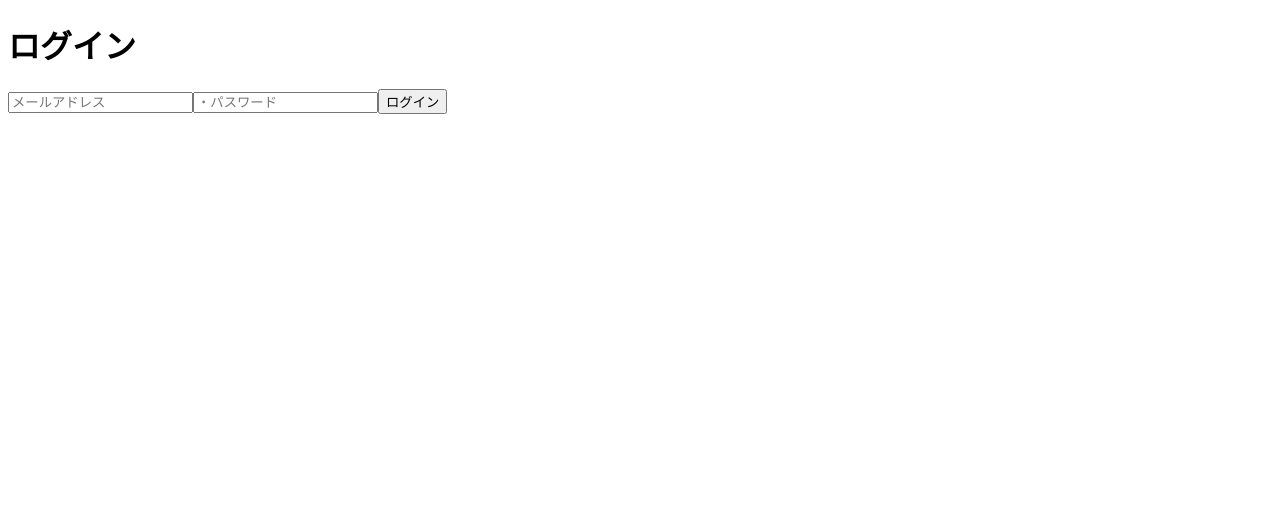
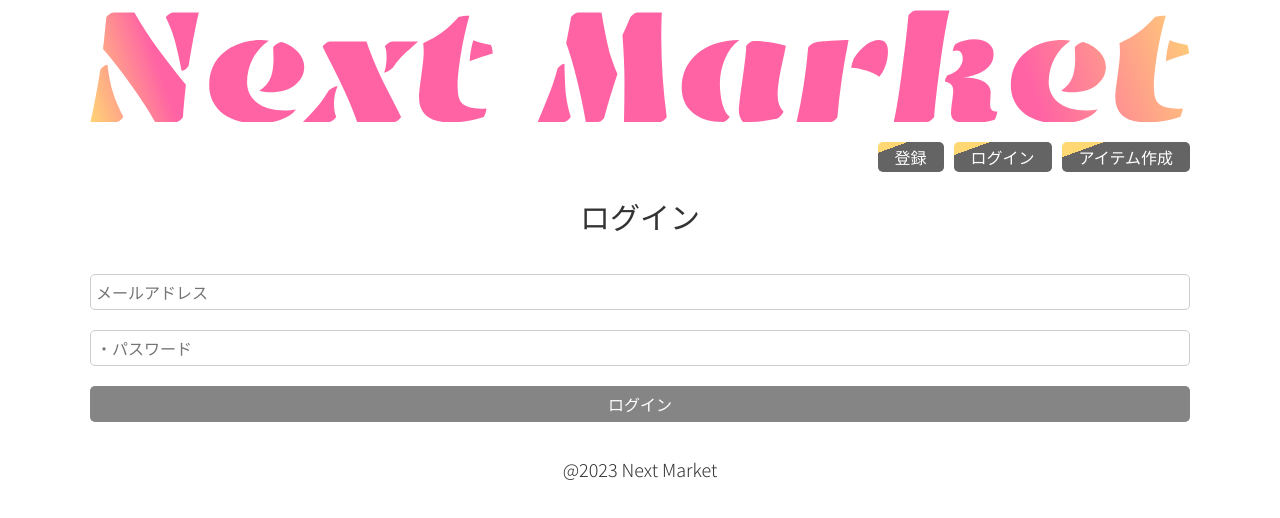
Before and after one commit to toms3776c/next-app-study-kindle, a Next.js app: page /user/login in a window 1280 px wide. Shown: the top 518 px of the page. Built offline with nearby package versions, Linux system fonts and the light colour scheme.

Commit message:
cssの適用、ヘッダー、フッターの追加

```diff
--- /dev/null
+++ b/app/components/footer.js
@@ -0,0 +1,9 @@
+const Footer = () => {
+  return (
+    <footer>
+      <p>@{new Date().getFullYear()} Next Market</p>
+    </footer>
+  );
+};
+
+export default Footer;
--- /dev/null
+++ b/app/components/header.js
@@ -0,0 +1,35 @@
+import Image from "next/image";
+import Link from "next/link";
+
+const Header = () => {
+  return (
+    <header>
+      <div>
+        <Link href="/">
+          <Image
+            src="/header.svg"
+            width={1330}
+            height={148}
+            alt="header-image"
+            priority
+          />
+        </Link>
+      </div>
+      <nav>
+        <ul>
+          <li>
+            <Link href="/user/register">登録</Link>
+          </li>
+          <li>
+            <Link href="/user/login">ログイン</Link>
+          </li>
+          <li>
+            <Link href="/item/create">アイテム作成</Link>
+          </li>
+        </ul>
+      </nav>
+    </header>
+  );
+};
+
+export default Header;
--- a/app/globals.css
+++ b/app/globals.css
@@ -1,4 +1,298 @@
-.h1-style {
-  color:red;
-  font-style: italic;
+@import url("https://fonts.googleapis.com/css2?family=Noto+Sans+JP:wght@300;400&display=swap");
+
+/* Common style */
+html, body, div, span, applet, object, iframe, h1, h2, h3, h4, h5, h6, p, blockquote, pre, a, abbr, acronym, address, big, cite, code, del, dfn, em, img, ins, kbd, q, s, samp, small, strike, strong, sub, sup, tt, var, b, u, i, center, dl, dt, dd, ol, ul, li, fieldset, form, label, legend, table, caption, tbody, tfoot, thead, tr, th, td, article, aside, canvas, details, embed, figure, figcaption, footer, header, hgroup, menu, nav, output, ruby, section, summary, time, mark, audio, video {
+  margin: 0;
+  padding: 0;
+  border: 0;
+  font-size: 100%;
+  font: inherit;
+  vertical-align: baseline;
 }
+
+html{
+  font-size: 62.5%;
+}
+
+body{
+  font-family: "Noto Sans JP", sans-serif;
+  font-weight: 300;
+  color: #333;
+  max-width: 1100px;
+  margin-right: auto;
+  margin-left:  auto;
+  padding-right: 1.5rem;
+  padding-left:  1.5rem;
+}
+
+h1{
+  font-size: 3rem;
+  font-weight: 400;
+  line-height: 3.5rem;
+}
+
+h2{
+  font-size: 2.4rem;
+  font-weight: 400;
+  line-height: 3rem;
+}
+
+h3{
+  font-size: 2rem;
+  font-weight: 400;
+  line-height: 3rem;
+}
+
+p{
+  font-size: 1.8rem;
+  line-height: 3.5rem;
+  margin-bottom: 1.4rem;
+}
+
+a{
+  text-decoration: none;
+}
+
+.page-title{
+  margin: 3rem 0 4rem;
+  text-align: center;
+}
+
+/* Form */
+label{
+  font-size: 1.8rem;
+  line-height: 2.5rem;
+}
+
+input, textarea{
+  width: 100%;
+  padding: 0.5rem;
+  margin-bottom: 2rem;
+  border: 0.1rem solid #ccc;
+  border-radius: 0.5rem;
+  box-sizing: border-box;
+  resize: vertical;
+  font-size: 1.6rem;
+  letter-spacing: 0;
+  font-family: inherit;
+}
+
+button{
+  background: #858585;
+  font-size: 1.6rem;
+  color: #fff;
+  padding: 0.6rem;
+  border: none;
+  border-radius: 0.5rem;
+  cursor: pointer;
+  width: 100%;
+}
+
+button:hover{
+  opacity: 0.8;
+  background: linear-gradient(135deg,#FF63A4,#FFD873);
+}
+
+/* Header */
+header * img{
+  width: 100%;
+  height: auto;
+}
+
+header * li{
+  display: inline;
+}
+
+nav{
+  text-align: end;
+  margin: 2rem 0 2.2rem;
+}
+
+header * li a{
+  padding: 0.3rem 1.7rem;
+  margin-left: 1rem;
+  border-radius: 0.5rem;
+  background-image: linear-gradient( -20deg, #646464 0%, #646464 80%, #FFD873 80%, #FFD873 80%);
+  color: #fff;
+  font-size: 1.6rem;
+  font-weight: 400;
+}
+
+header * li a:hover{
+  opacity: 0.8;
+  transition: all 0.3s;
+}
+
+@media(max-width: 400px){
+  header * li a{
+    padding: 0.2rem 1.4rem;
+    font-size: 1.2rem;
+  }
+}
+
+/* Index */
+.grid-container-in{
+  display: grid;
+  grid-template-columns: 1fr 1fr 1fr;
+  gap: 3rem;
+}
+
+@media(max-width: 600px){
+  .grid-container-in{
+      grid-template-columns: 1fr;
+  }
+}
+
+.grid-container-in > a {
+  display: block;
+  border-radius: 1rem;
+  width: 100%;
+  border: 0.05rem solid rgb(223, 223, 223);
+}
+
+.grid-container-in > a:hover{
+  backdrop-filter: blur(2rem);
+  box-shadow: 0.4rem 0.4rem 1.3rem 0.5rem rgba(0,0,0,0.25);
+  transition: all 0.3s;
+}
+
+.grid-container-in > a * img, .grid-container-in > a > img{
+  width: 100%;
+  height: auto;
+  border-radius: 1rem 1rem 0 0;
+}
+
+.grid-container-in > * > div {
+  padding: 1.5rem 1.5rem;
+  color: #333;
+}
+
+.grid-container-in > * > div  > h2{
+  color: #FF63A4;
+  margin-bottom: 0.4rem;
+}
+
+.grid-container-in > * > div  > p{
+  margin-bottom: 0;
+}
+
+/* Single Item */
+.grid-container-si{
+  display: grid;
+  grid-template-columns: 0.6fr 0.4fr;
+  gap: 2rem;
+}
+
+@media(max-width: 600px){
+  .grid-container-si{
+      grid-template-columns: 1fr;
+  }
+}
+
+.grid-container-si * img{
+  border-radius: 1rem;
+  width: 100%;
+  height: auto;
+}
+
+.grid-container-si h2{
+  color: #FF63A4;
+  margin: 1rem 0 2rem;
+}
+
+.grid-container-si hr{
+  margin: 1.5rem 0;
+}
+
+.grid-container-si * a{
+  padding: 0.3rem 1.7rem;
+  margin-right: 1rem;
+  border-radius: 0.5rem;
+  background-image: linear-gradient( -20deg, #646464 0%, #646464 80%, #FF63A4 80%, #FF63A4 80%);
+  color: rgb(255, 255, 255);
+  font-size: 1.6rem;
+  font-weight: 400;
+}
+
+.grid-container-si * a:hover{
+  opacity: 0.8;
+  transition: all 0.3s;
+}
+
+@media(max-width: 400px){
+  .grid-container-si * a{
+    padding: 0.2rem 1.4rem;
+    font-size: 1.2rem;
+  }
+}
+
+/* Delete Item */
+.delete-page * img{
+  border-radius: 1rem;
+}
+
+.delete-page * h1{
+  margin-bottom: 1.5rem;
+}
+
+.delete-page * h2{
+  margin: 1rem 0;
+}
+
+/* Img Form */
+.img-input{
+  display: grid;
+  grid-template-columns: 0.8fr 0.2fr;
+  gap: 1rem;
+}
+
+.img-input > input{
+  display: block;
+  background-color: rgb(221, 221, 221);
+  padding: 0.4rem 0 0 0.5rem;
+}
+
+.img-input > button{
+  padding: 0;
+  font-size: 1.4rem;
+  margin-bottom: 2rem;
+  height: 3.6rem;
+  background: #858585;
+}
+
+.img-input > button:hover{
+  opacity: 0.8;
+  background: linear-gradient(135deg,#FF63A4,#FFD873);
+}
+
+.img-input >button:disabled, .img-input > button[disabled]{
+  background: #858585;
+  color: rgb(165, 165, 165);
+}
+
+.img-input >button:disabled, .img-input > button[disabled]:hover{
+  opacity: 1;
+  cursor: not-allowed;
+}
+
+@media(max-width: 400px){
+  .img-input{
+    grid-template-columns: 1fr;
+    gap: 0rem;
+  }
+  .img-input > button{
+    margin: -1rem 0 3rem;
+    height: 3rem;
+  }
+}
+
+/* Create Item */
+/* Update Item */
+/* Register */
+/* Login */
+
+/* Footer */
+footer{
+  text-align: center;
+  margin: 3rem 0;
+}
--- a/app/item/create/page.js
+++ b/app/item/create/page.js
@@ -40,7 +40,7 @@ const CreateItem = () => {
   if (loginUserEmail) {
     return (
       <div>
-        <h1>アイテム作成</h1>
+        <h1 className="page-title">アイテム作成</h1>
         <form onSubmit={handleSubmit}>
           <input
             value={title}
--- a/app/item/delete/[id]/page.js
+++ b/app/item/delete/[id]/page.js
@@ -59,7 +59,7 @@ const DeleteItem = (context) => {
   if (loginUserEmail === email) {
     return (
       <div>
-        <h1>アイテム削除</h1>
+        <h1 className="page-title">アイテム削除</h1>
         <form onSubmit={handleSubmit}>
           <h2>{title}</h2>
           <Image
--- a/app/item/readsingle/[id]/page.js
+++ b/app/item/readsingle/[id]/page.js
@@ -15,7 +15,7 @@ const ReadSingleItem = async (context) => {
   const singleItem = await getSingleItem(context.params.id);
 
   return (
-    <div>
+    <div className="grid-container-si">
       <div>
         <Image
           src={singleItem.image}
--- a/app/item/update/[id]/page.js
+++ b/app/item/update/[id]/page.js
@@ -62,7 +62,7 @@ const UpdateItem = (context) => {
   if (loginUserEmail === email) {
     return (
       <div>
-        <h1>アイテム編集</h1>
+        <h1 className="page-title">アイテム編集</h1>
         <form onSubmit={handleSubmit}>
           <input
             value={title}
--- a/app/layout.js
+++ b/app/layout.js
@@ -1,17 +1,17 @@
-import { Inter } from 'next/font/google'
-import './globals.css'
+import "./globals.css";
+import Header from "./components/header";
+import Footer from "./components/footer";
 
-const inter = Inter({ subsets: ['latin'] })
-
-export const metadata = {
-  title: 'Create Next App',
-  description: 'Generated by create next app',
-}
-
-export default function RootLayout({ children }) {
+const RootLayout = ({ children }) => {
   return (
     <html lang="en">
-      <body className={inter.className}>{children}</body>
+      <body>
+        <Header />
+        {children}
+        <Footer />
+      </body>
     </html>
-  )
-}
+  );
+};
+
+export default RootLayout;
--- a/app/page.js
+++ b/app/page.js
@@ -13,8 +13,7 @@ const getAllItems = async () => {
 const ReadAllItems = async () => {
   const allItems = await getAllItems();
   return (
-    <div>
-      <h1 className="h1-style">こんにちは</h1>
+    <div className="grid-container-in">
       {allItems.map((item) => (
         <Link href={`/item/readsingle/${item._id}`} key={item._id}>
           <Image
--- a/app/user/login/page.js
+++ b/app/user/login/page.js
@@ -30,7 +30,7 @@ const Login = () => {
 
   return (
     <div>
-      <h1>ログイン</h1>
+      <h1 className="page-title">ログイン</h1>
       <form onSubmit={handleSubmit}>
         <input
           value={email}
--- a/app/user/register/page.js
+++ b/app/user/register/page.js
@@ -31,7 +31,7 @@ const Register = () => {
   };
   return (
     <div>
-      <h1>ユーザー登録</h1>
+      <h1 className="page-title">ユーザー登録</h1>
       <form onSubmit={handleSubmit}>
         <input
           value={name}
```
